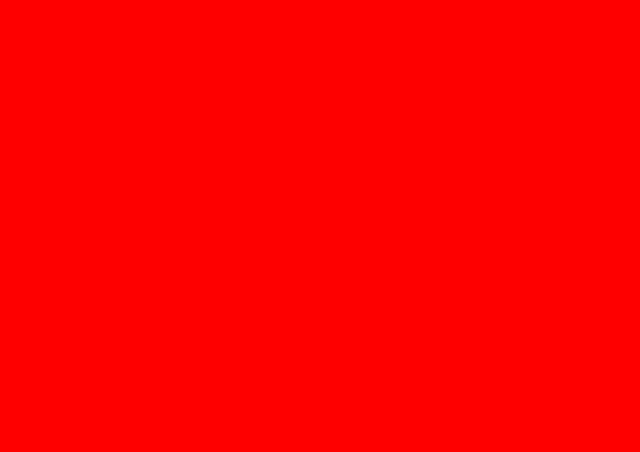
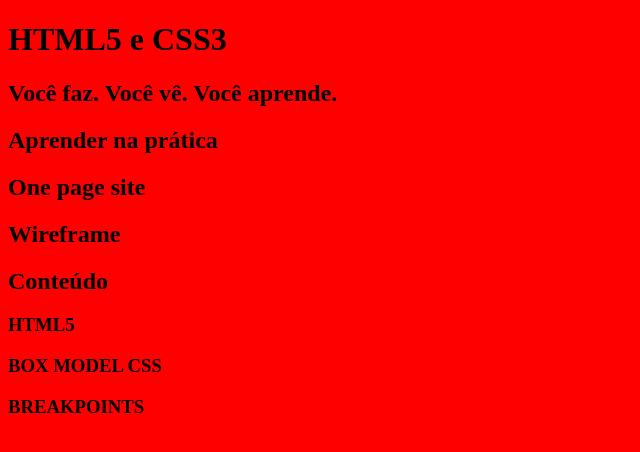
Before and after one commit to frankstylle/html5css3, a plain HTML site: page index.html in a window 1280 px wide. Shown: the whole page, without its empty margins (0-640 px from the left). Drawn offline with Linux system fonts and the light colour scheme.

Commit message:
semântica e heading tags

```diff
--- a/index.html
+++ b/index.html
@@ -11,6 +11,37 @@
     <link rel="stylesheet" href="style.css">
 </head>
 <body>
+    <!-- Cabeçalho -->
+    <header>
 
+    </header>
+    <!-- Destaque -->
+    <main>
+        <h1> HTML5 e CSS3 </h1>
+        <h2> Você faz. Você vê. Você aprende.</h2>
+    </main>
+    <!-- Sobre -->
+    <section>
+        <h2> Aprender na prática </h2>
+    </section>
+    <!-- One page -->
+    <section>
+        <h2> One page site </h2>
+    </section>
+    <!-- Wireframe -->
+    <section>
+        <h2> Wireframe </h2>
+    </section>
+    <!-- Conteúdo -->
+    <section>
+        <h2> Conteúdo </h2>
+        <h3> HTML5 </h3>
+        <h3> BOX MODEL CSS </h3>
+        <h3> BREAKPOINTS </h3>
+    </section>
+    <!-- Rodapé -->
+    <footer>
+
+    </footer>
 </body>
 </html>
```
